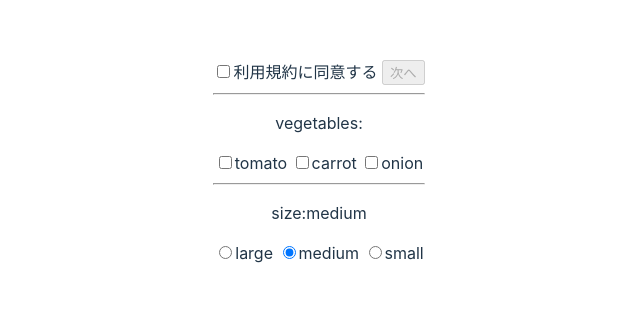
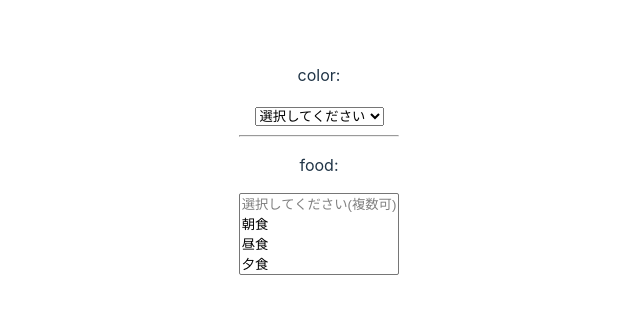
Before and after one commit to divergen371/study_svelte, a Svelte app in the folder svelte-study/: page / in a window 1280 px wide. Shown: the part 238-552 px from the top of the page, without its empty margins (321-961 px from the left). Built offline with nearby package versions, Linux system fonts and the light colour scheme.

Commit message:
:alembic: セレクトボックス

```diff
--- a/svelte-study/src/App.svelte
+++ b/svelte-study/src/App.svelte
@@ -1,18 +1,20 @@
 <script>
-  let isAgree = false;
-  let vegetables = [];
-  let size = "medium";
+  let color = "";
+  let foods = [];
 </script>
 
-<input type="checkbox" name="" id="" bind:checked={isAgree} />利用規約に同意する
-<input type="button" value="次へ" disabled={!isAgree} />
+<p>color:{color}</p>
+<select name="" id="" bind:value={color}>
+  <option value="" disabled>選択してください</option>
+  <option value="red">赤</option>
+  <option value="blue">青</option>
+  <option value="green">緑</option>
+</select>
 <hr />
-<p>vegetables:{vegetables}</p>
-<input type="checkbox" value="tomato" bind:group={vegetables} />tomato
-<input type="checkbox" value="carrot" bind:group={vegetables} />carrot
-<input type="checkbox" value="onion" bind:group={vegetables} />onion
-<hr />
-<p>size:{size}</p>
-<input type="radio" value="large" bind:group={size}>large
-<input type="radio" value="medium" bind:group={size}>medium
-<input type="radio" value="small" bind:group={size}>small
+<p>food:{foods}</p>
+<select multiple bind:value={foods}>
+  <option value="" disabled>選択してください(複数可)</option>
+  <option value="breakfast">朝食</option>
+  <option value="lunch">昼食</option>
+  <option value="dinner">夕食</option>
+</select>
```
